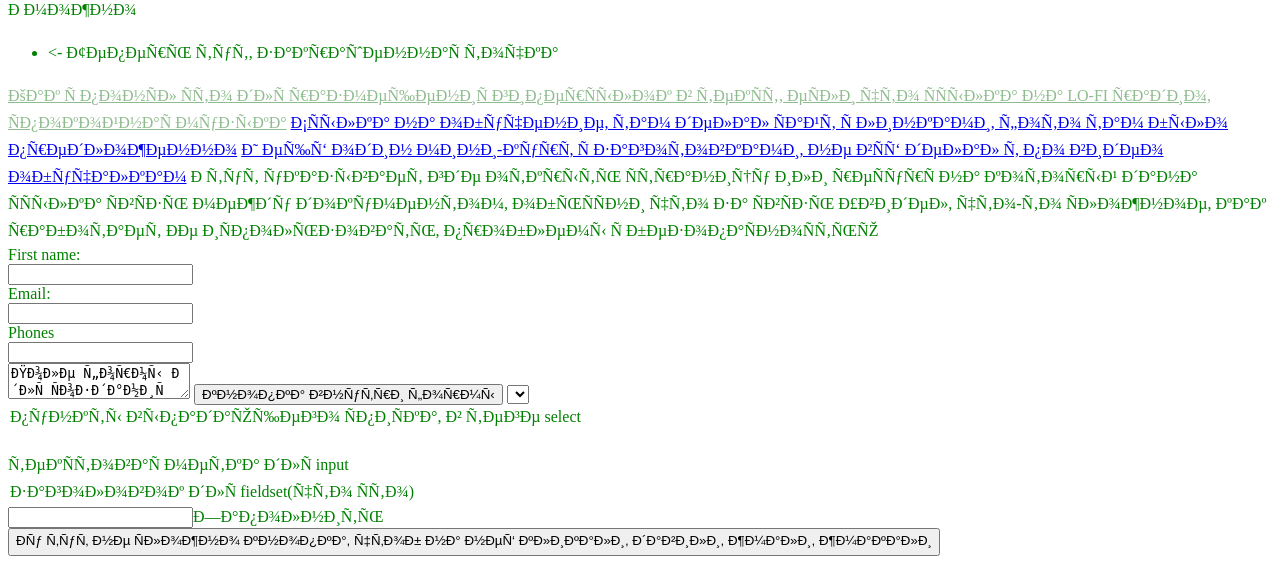
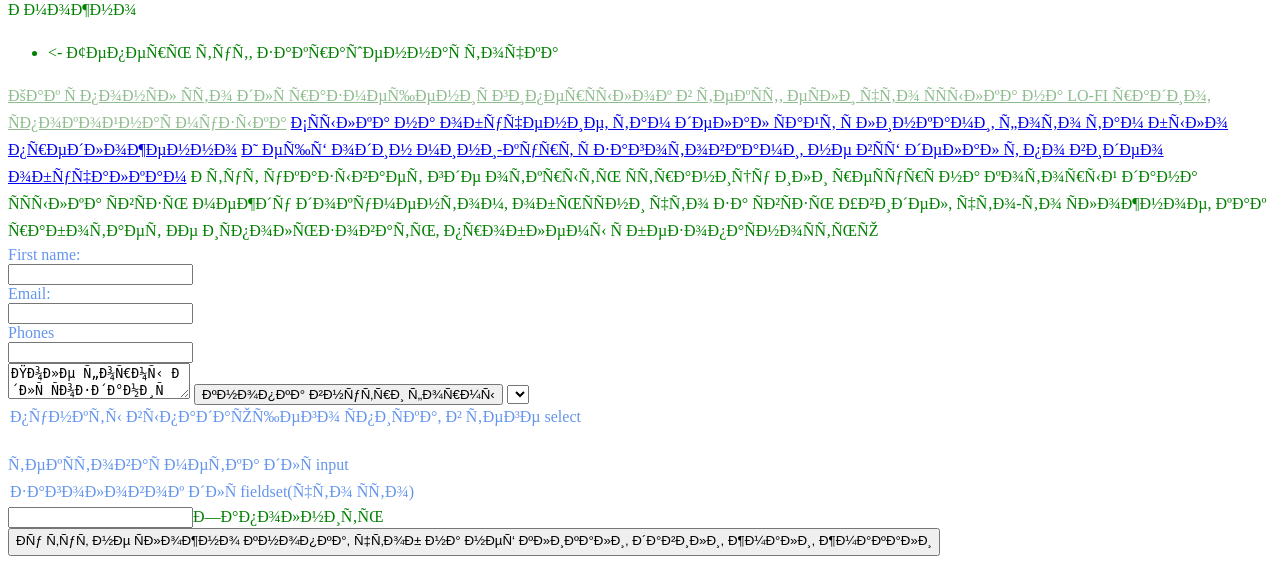
Before and after one commit to Ivan26ru/artemLearn, a PHP site: page / in a window 1280 px wide. Shown: the part 416-980 px from the top of the page. Run offline with PHP 8.4, Linux system fonts and the light colour scheme; lists and menus that the app fills with data are empty.

Commit message:
Мой 8 коммит

```diff
--- a/front/index.html
+++ b/front/index.html
@@ -42,7 +42,7 @@
 <a type="docs"></a>
 <a referrerpolicy>Увидел, что-то сложное, как работает</a>
 <a ping>Не использовать, проблемы с безопасностью</a>
-<form action="Сложна.html">
+<form class="nwy" action="Сложна.html">
 	First name:<br>
 	<input type="text" name="first_name"></br>
 	Email:<br>
--- a/front/style.css
+++ b/front/style.css
@@ -16,3 +16,6 @@
 .url{
     color: darkseagreen;
 }
+.nwy{
+    color: cornflowerblue;
+}
```
